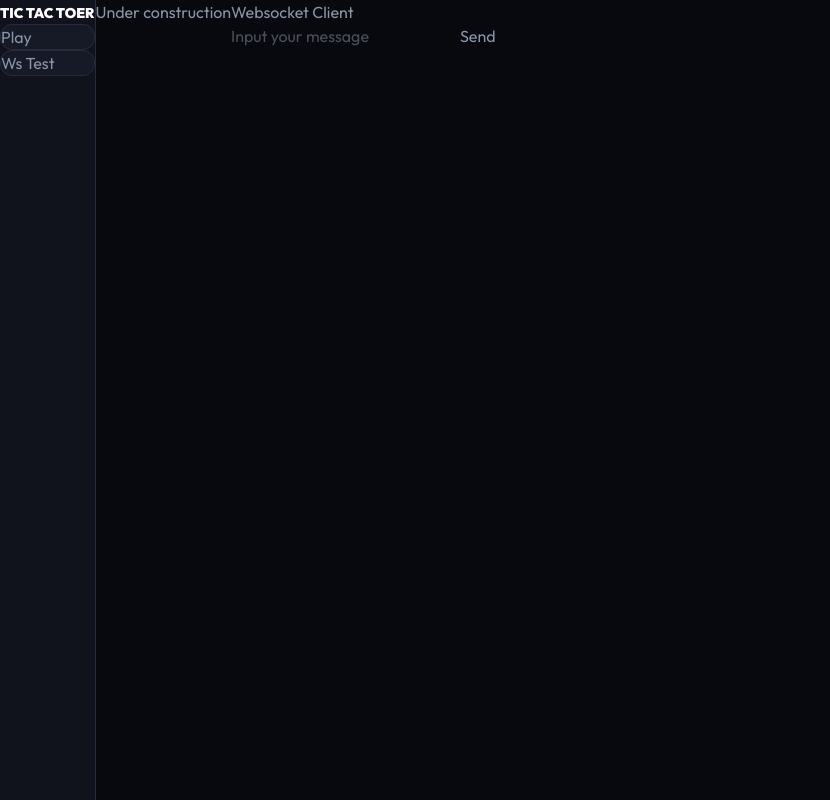
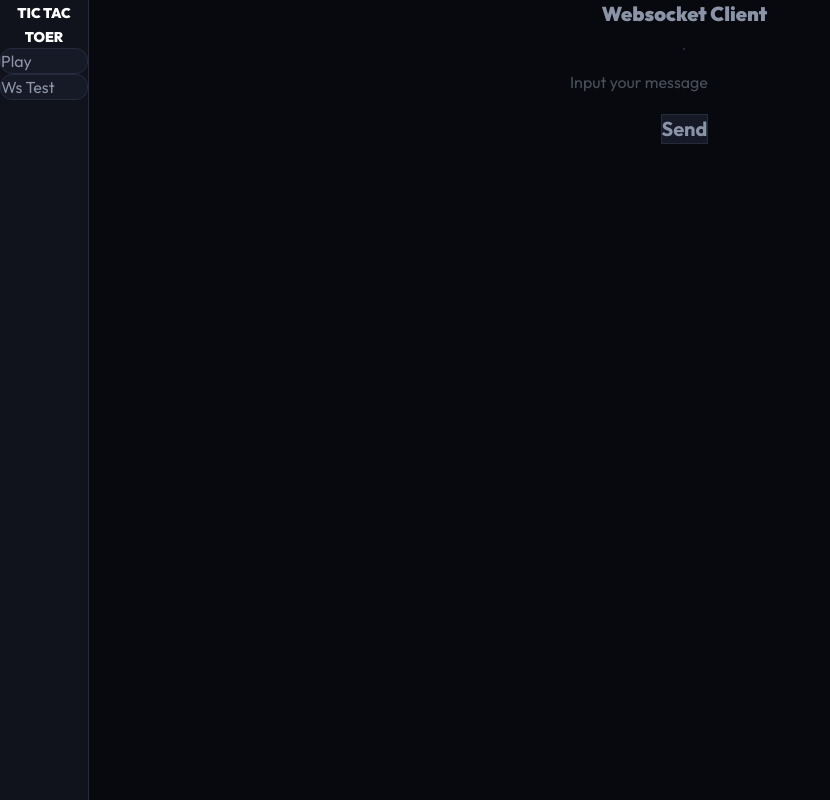
Before and after one commit to tic-tac-toer-transcendence/transcendence, a Next.js app in the folder src/frontend/: page /ws-test in a window 1280 px wide. Shown: the whole page, without its empty margins (0-830 px from the left). Built offline with nearby package versions, Linux system fonts and the light colour scheme; no server answers.

Commit message:
feat: added styles to websocket client

```diff
--- a/src/frontend/src/app/ws-test/page.tsx
+++ b/src/frontend/src/app/ws-test/page.tsx
@@ -5,7 +5,6 @@ export default function WsTest() {
 	return (
 		<main className="flex">
 			<Sidebar></Sidebar>
-			Under construction
 			<WsClient></WsClient>
 		</main>
 	)
--- a/src/frontend/src/components/wsclient.tsx
+++ b/src/frontend/src/components/wsclient.tsx
@@ -27,16 +27,16 @@ export default function WsClient() {
 	}
 
 	return (
-		<section>
-			<h2>Websocket Client</h2>
-			<div>{messages.map((message, i) => (<p key={i}>{message}</p>))}</div>
+		<section className="flex flex-col w-full items-center gap-5">
+			<h2 className="text-xl font-black">Websocket Client</h2>
+			<div className="bg-section-bg border border-section-border p-[24] rounded-[24]">{messages.map((message, i) => (<p key={i}>{message}</p>))}</div>
 			<input
 				type="text"
 				placeholder="Input your message"
 				value={input}
 				onChange={(e) => setInput(e.target.value)}
 			/>
-			<button onClick={sendMessage}>Send</button>
+			<button onClick={sendMessage} className="font-bold text-xl border border-button-border bg-button-bg w-[90]">Send</button>
 		</section>
 	)
 }
```
